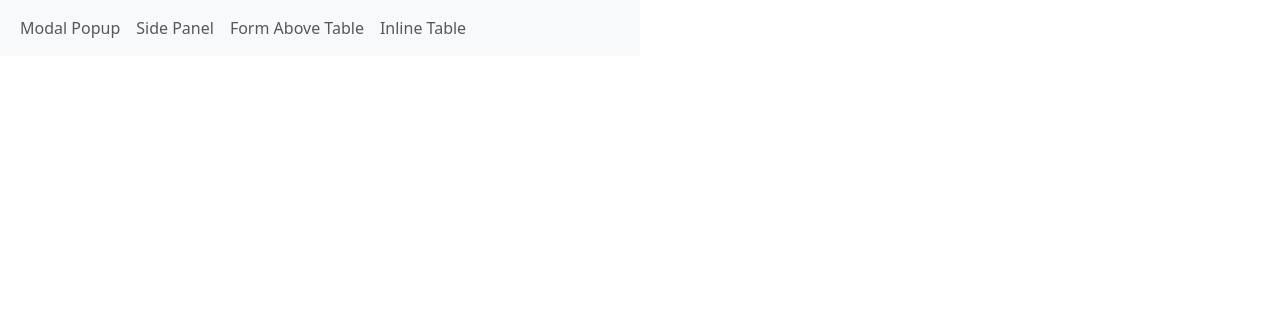
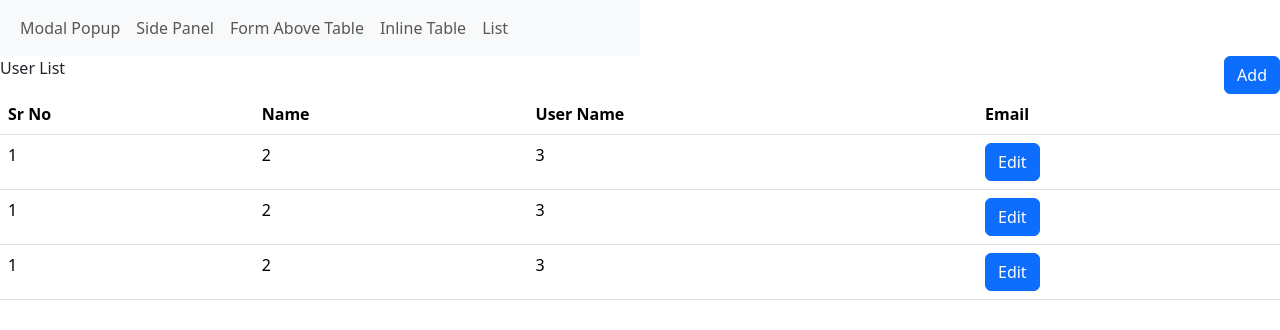
Before and after one commit to Prashant5551/Crud_Angular_Node_Express_Mongo, an Angular app in the folder learning_scenario_based/: page /list in a window 1280 px wide. Before the commit this address led to /. Shown: the top 330 px of the page. Built offline with nearby package versions, Linux system fonts and the light colour scheme.

Commit message:
Query parameter routing code added

```diff
--- a/learning_scenario_based/src/app/app.html
+++ b/learning_scenario_based/src/app/app.html
@@ -14,6 +14,9 @@
         <li class="nav-item">
           <a class="nav-link" routerLink="./inline-table-crud">Inline Table</a>
         </li>
+        <li class="nav-item">
+          <a class="nav-link" routerLink="./list">List</a>
+        </li>
       </ul>
     </div>
   </nav>
--- /dev/null
+++ b/learning_scenario_based/src/app/pages/list/list.html
@@ -0,0 +1,93 @@
+<div class="row">
+    <div class="col-6">
+        User List
+    </div>
+    <div class="col-6 text-end">
+        <button class="btn btn-primary" routerLink="/new-form">Add</button>
+    </div>
+</div>
+
+<div class="row">
+    <div class="col-12">
+        <table class="table table-table-bordered">
+            <thead>
+                <tr>
+                    <th>Sr No</th>
+                    <th>Name</th>
+                    <th>User Name</th>
+                    <th>Email</th>
+                </tr>
+            </thead>
+
+            <tbody>
+                <tr>
+                    <td>1</td>
+                    <td>2</td>
+                    <td>3</td>
+                    <td>
+                        <button class="btn btn-primary" routerLink="/new-form/121">Edit</button>
+                    </td>
+                </tr>
+                <tr>
+                    <td>1</td>
+                    <td>2</td>
+                    <td>3</td>
+                    <td>
+                        <button class="btn btn-primary" (click)="onEdit(222)">Edit</button>
+                    </td>
+                </tr>
+                <tr>
+                    <td>1</td>
+                    <td>2</td>
+                    <td>3</td>
+                    <td>
+                        <button class="btn btn-primary" (click)="onEditRecord(222)">Edit</button>
+                    </td>
+                </tr>
+            </tbody>
+
+        </table>
+    </div>
+</div>
+
+<div class="modal" #myModal>
+    <div class="modal-dialog">
+        <div class="modal-content">
+
+            <!-- Modal Header -->
+            <div class="modal-header">
+                <h4 class="modal-title">Modal Heading</h4>
+                <button type="button" class="btn-close" data-bs-dismiss="modal"></button>
+            </div>
+
+            <!-- Modal body -->
+            <div class="modal-body">
+                <div class="row">
+                    <div class="col-6">
+                        <label for="">Name</label>
+                        <input type="text" class="form-control">
+                    </div>
+                    <div class="col-6">
+                        <label for="">User Name</label>
+                        <input type="text" class="form-control">
+                    </div>
+                    <div class="col-6">
+                        <label for="">Email</label>
+                        <input type="text" class="form-control">
+                    </div>
+                    <div class="col-6">
+                        <label for="">Password</label>
+                        <input type="text" class="form-control">
+                    </div>
+                </div>
+            </div>
+
+            <!-- Modal footer -->
+            <!-- <div class="modal-footer">
+                <button type="button" class="btn btn-danger" (click)="closeModel()"
+                    data-bs-dismiss="modal">Close</button>
+            </div> -->
+
+        </div>
+    </div>
+</div>
--- /dev/null
+++ b/learning_scenario_based/src/app/pages/list/list.ts
@@ -0,0 +1,21 @@
+import { Component, inject } from '@angular/core';
+import { Router, RouterLink } from '@angular/router';
+
+@Component({
+  selector: 'app-list',
+  imports: [RouterLink],
+  templateUrl: './list.html',
+  styleUrl: './list.css',
+})
+export class List {
+  router = inject(Router);
+
+  onEdit(id: number) {
+    this.router.navigateByUrl("/new-form/" + id);
+  }
+
+  onEditRecord(id: number) {
+    this.router.navigate(['/new-form', id]);
+  }
+
+}
--- /dev/null
+++ b/learning_scenario_based/src/app/pages/new-form/new-form.html
@@ -0,0 +1 @@
+<p>new-form works!</p>
```
Also changed, not shown: learning_scenario_based/src/app/app.routes.ts (+12 -2 lines), learning_scenario_based/src/app/pages/new-form/new-form.ts (added, +9 -0 lines), learning_scenario_based/src/app/pages/list/list.css (added), learning_scenario_based/src/app/pages/new-form/new-form.css (added), 2 other files (tests, documents, lock files or other folders).
